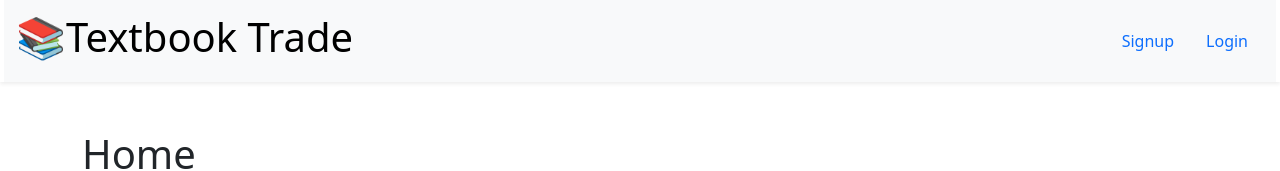
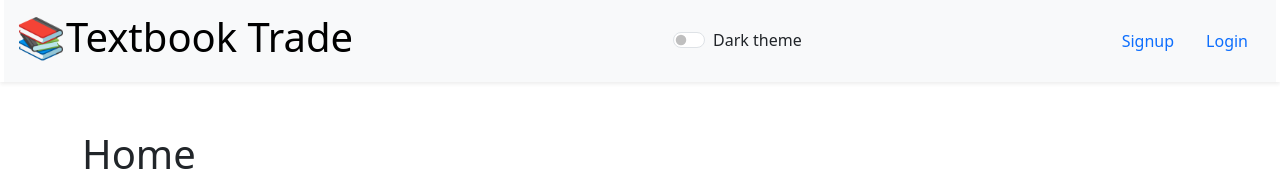
Before and after one commit to camillebagnani/textbook-trade, a React (Vite) app in the folder client/: page / in a window 1280 px wide. Shown: the top 171 px of the page. Built offline with nearby package versions, Linux system fonts and the light colour scheme; no server answers.

Commit message:
Added dark theme toggle to nav bar

```diff
--- a/client/src/components/Nav/index.jsx
+++ b/client/src/components/Nav/index.jsx
@@ -1,7 +1,30 @@
+import { useState, useEffect } from "react";
 import Auth from "../../utils/auth";
-import { Link } from "react-router-dom";
 
 function Nav() {
+  const [darkTheme, setTheme] = useState(() => {
+    const storedTheme = localStorage.getItem("darkTheme");
+    return storedTheme ? JSON.parse(storedTheme) : false;
+  });
+
+  useEffect(() => {
+    if (darkTheme) {
+      document.documentElement.setAttribute("data-bs-theme", "dark");
+    } else {
+      document.documentElement.setAttribute("data-bs-theme", "light");
+    }
+
+    localStorage.setItem("darkTheme", JSON.stringify(darkTheme));
+  }, [darkTheme]);
+
+  function handleTheme() {
+    if (darkTheme) {
+      setTheme(false);
+    } else {
+      setTheme(true);
+    }
+  }
+
   function showNavigation() {
     if (Auth.loggedIn()) {
       return (
@@ -48,7 +71,20 @@ function Nav() {
               Textbook Trade
             </h1>
           </a>
-          { showNavigation() }
+          <div className="form-check form-switch">
+            <input
+              className="form-check-input"
+              type="checkbox"
+              role="switch"
+              id="darkThemeSwitch"
+              onClick={handleTheme}
+              defaultChecked={darkTheme}
+            />
+            <label className="form-check-label" forhtml="darkThemeSwitch">
+              Dark theme
+            </label>
+          </div>
+          {showNavigation()}
         </div>
       </nav>
     </header>
```
